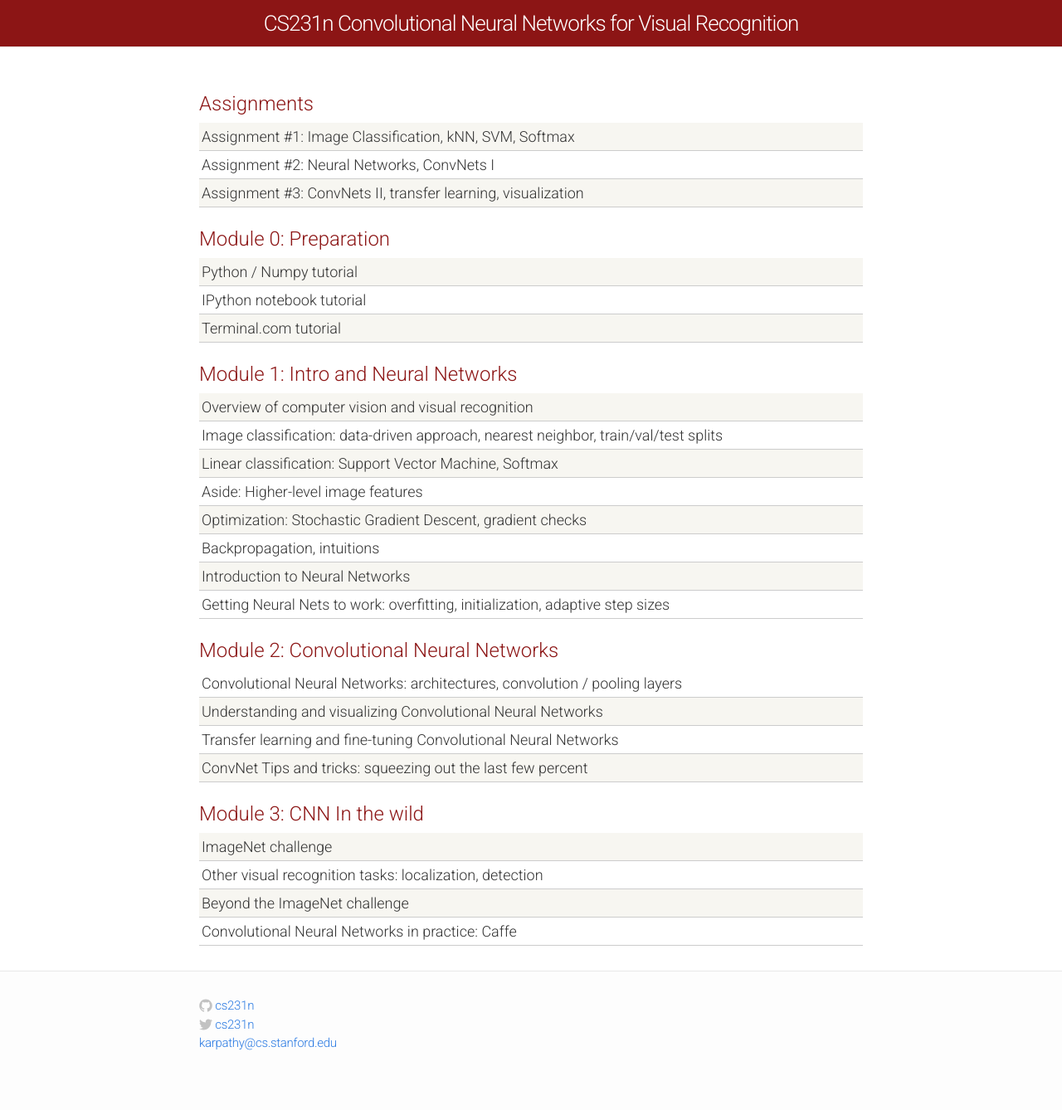
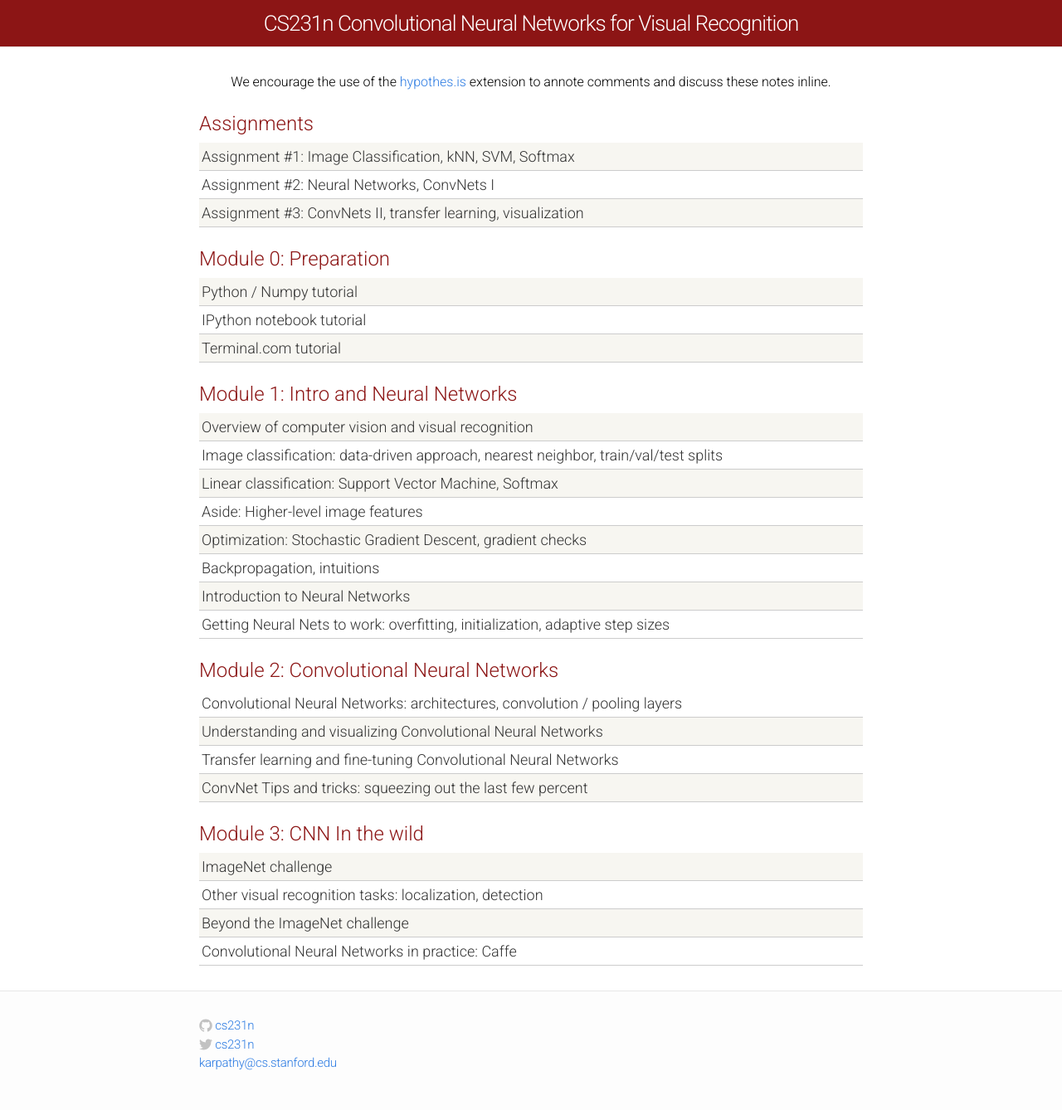
Before and after one commit to cs231n/cs231n.github.io, a Jekyll site: the page built from index.html, in a window 1280 px wide. Shown: the whole page at 83% size. Built offline with Jekyll 4.4.1, drawn with Linux system fonts in a browser that asks for light colours; Markdown is read by kramdown in place of the engine named in the settings; before the commit the page ends 1314 px from its top, so only the background shows below that.

Commit message:
adding endorsement for hypothesis

```diff
--- a/index.html
+++ b/index.html
@@ -1,6 +1,10 @@
 ---
 layout: default
 ---
+
+<div style="text-align:center;">
+  We encourage the use of the <a href="https://hypothes.is/">hypothes.is</a> extension to annote comments and discuss these notes inline.
+</div>
 
 <div class="home">
   <div class="materials-wrap">
```
